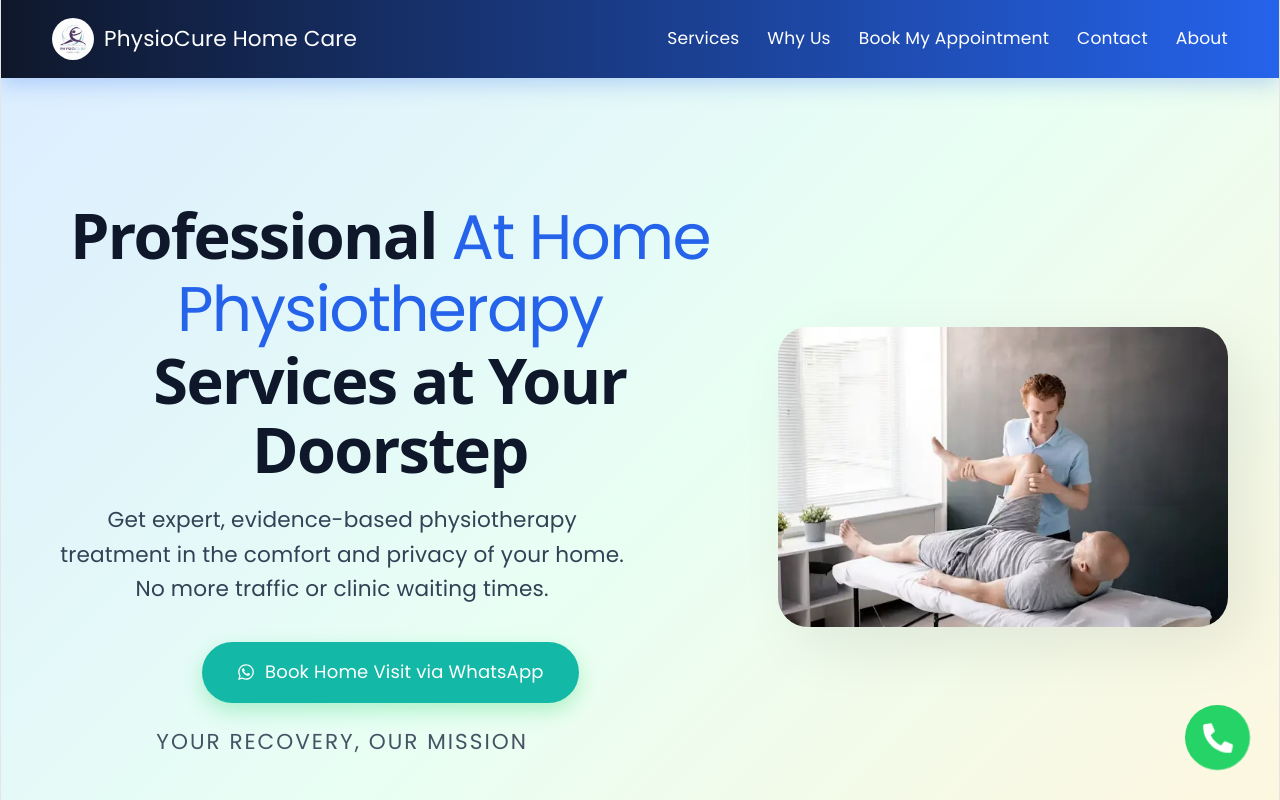
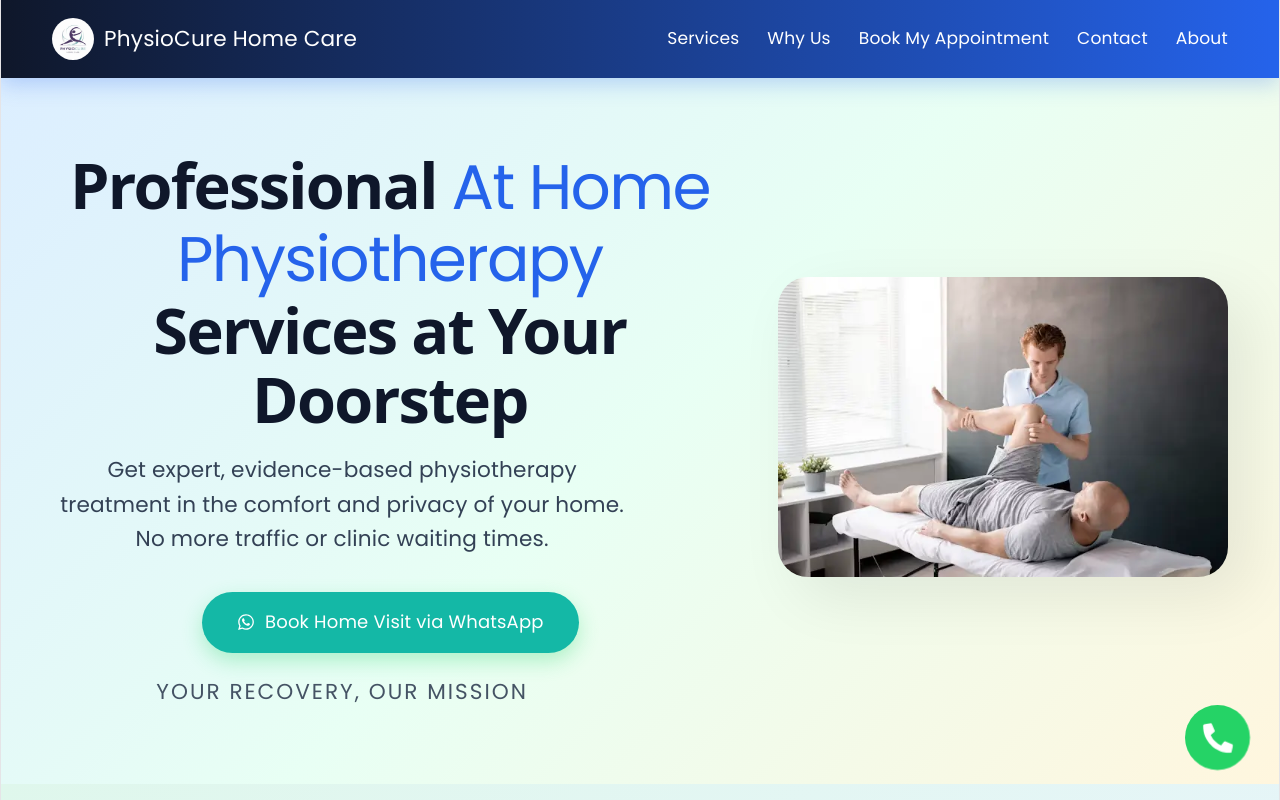
Before and after one commit to Taskeen04/PhysioCureHome-Care, a React (Vite) app: page / in a window 1280 px wide. Shown: the top 800 px of the page. Built offline with nearby package versions, Linux system fonts and the light colour scheme.

Commit message:
Fixed spaces

```diff
--- a/src/App.css
+++ b/src/App.css
@@ -108,7 +108,7 @@ nav {
 }
 
 section {
-  padding: 90px 4%;
+  padding: 40px 4%;
   width: 100%;
 }
 
@@ -118,7 +118,7 @@ section {
   grid-template-columns: 1.2fr 0.8fr;
   gap: 50px;
   align-items: center;
-  min-height: 85vh;
+  min-height: 65vh;
   background: linear-gradient(135deg, #DCEEFF 0%, #E8FFF4 50%, #FFF6DE 100%);
 }
 
```
